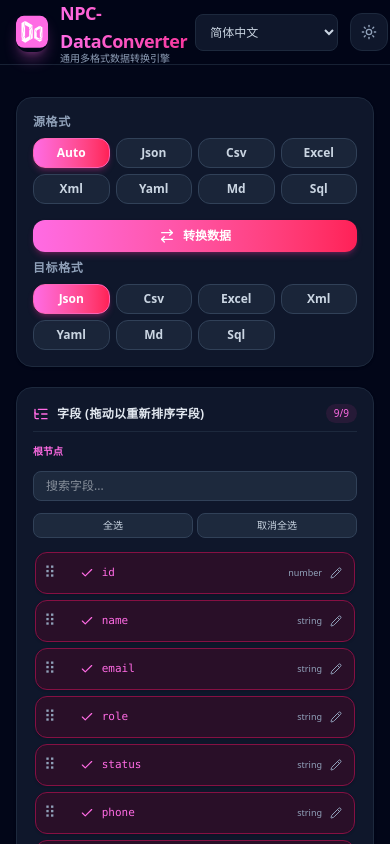
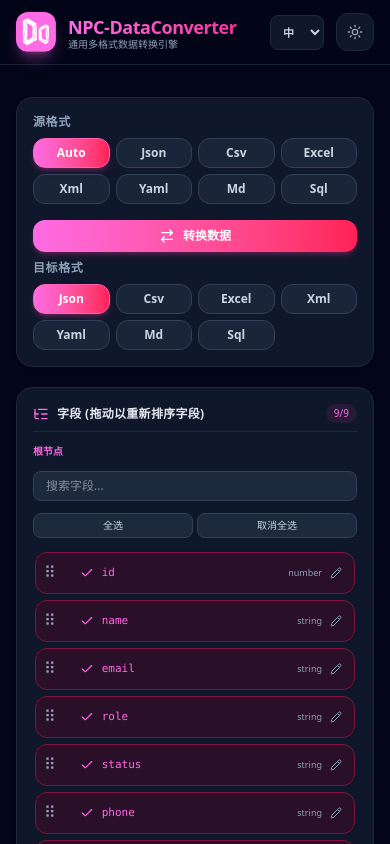
Before and after one commit to newDDF/NPC-DataConverter, a Next.js app: page /zh-cn in a window 390 px wide. Shown: the top 844 px of the page. Built offline with nearby package versions, Linux system fonts and the light colour scheme.

Commit message:
Compact mobile language switcher

```diff
--- a/src/components/LanguageSwitcher.tsx
+++ b/src/components/LanguageSwitcher.tsx
@@ -1,26 +1,62 @@
 "use client";
 
 import { usePathname } from "next/navigation";
-import { defaultLocale, isLocale, localeLabels, locales, localizedPath, type Locale } from "@/i18n/config";
+import {
+  defaultLocale,
+  isLocale,
+  localeLabels,
+  locales,
+  localizedPath,
+  type Locale,
+} from "@/i18n/config";
+
+const shortLocaleLabels: Record<Locale, string> = {
+  en: "EN",
+  "zh-cn": "中",
+  es: "ES",
+  de: "DE",
+  fr: "FR",
+  ja: "日",
+  ko: "한",
+  "pt-br": "PT",
+};
 
 export default function LanguageSwitcher() {
   const pathname = usePathname() || "/";
   const segments = pathname.split("/").filter(Boolean);
   const hasLocalePrefix = segments.length > 0 && isLocale(segments[0]);
-  const currentLocale: Locale = hasLocalePrefix ? segments[0] as Locale : defaultLocale;
+  const currentLocale: Locale = hasLocalePrefix
+    ? segments[0] as Locale
+    : defaultLocale;
+
   const pagePath = hasLocalePrefix
     ? `/${segments.slice(1).join("/")}`
     : pathname;
 
+  const handleChange = (nextLocale: Locale) => {
+    window.location.href = localizedPath(nextLocale, pagePath);
+  };
+
   return (
+    <>
       <select
         aria-label="Language"
         value={currentLocale}
-      onChange={(event) => {
-        const nextLocale = event.target.value as Locale;
-        window.location.href = localizedPath(nextLocale, pagePath);
-      }}
-      className="rounded-lg border border-slate-200 bg-white px-2.5 py-2 text-xs font-medium text-slate-600 outline-none transition-colors hover:border-[#ff6be4] focus:border-[#ff6be4] dark:border-slate-800 dark:bg-slate-900 dark:text-slate-300"
+        onChange={(event) => handleChange(event.target.value as Locale)}
+        className="sm:hidden min-w-[3.25rem] rounded-lg border border-slate-200 bg-white px-2 py-2 text-[11px] font-semibold text-slate-600 outline-none transition-colors hover:border-[#ff6be4] focus:border-[#ff6be4] dark:border-slate-800 dark:bg-slate-900 dark:text-slate-300"
+      >
+        {locales.map((locale) => (
+          <option key={locale} value={locale}>
+            {shortLocaleLabels[locale]}
+          </option>
+        ))}
+      </select>
+
+      <select
+        aria-label="Language"
+        value={currentLocale}
+        onChange={(event) => handleChange(event.target.value as Locale)}
+        className="hidden sm:block rounded-lg border border-slate-200 bg-white px-2.5 py-2 text-xs font-medium text-slate-600 outline-none transition-colors hover:border-[#ff6be4] focus:border-[#ff6be4] dark:border-slate-800 dark:bg-slate-900 dark:text-slate-300"
       >
         {locales.map((locale) => (
           <option key={locale} value={locale}>
@@ -28,5 +64,6 @@ export default function LanguageSwitcher() {
           </option>
         ))}
       </select>
+    </>
   );
 }
```
Lines whose indentation alone changed are shown as unchanged.
